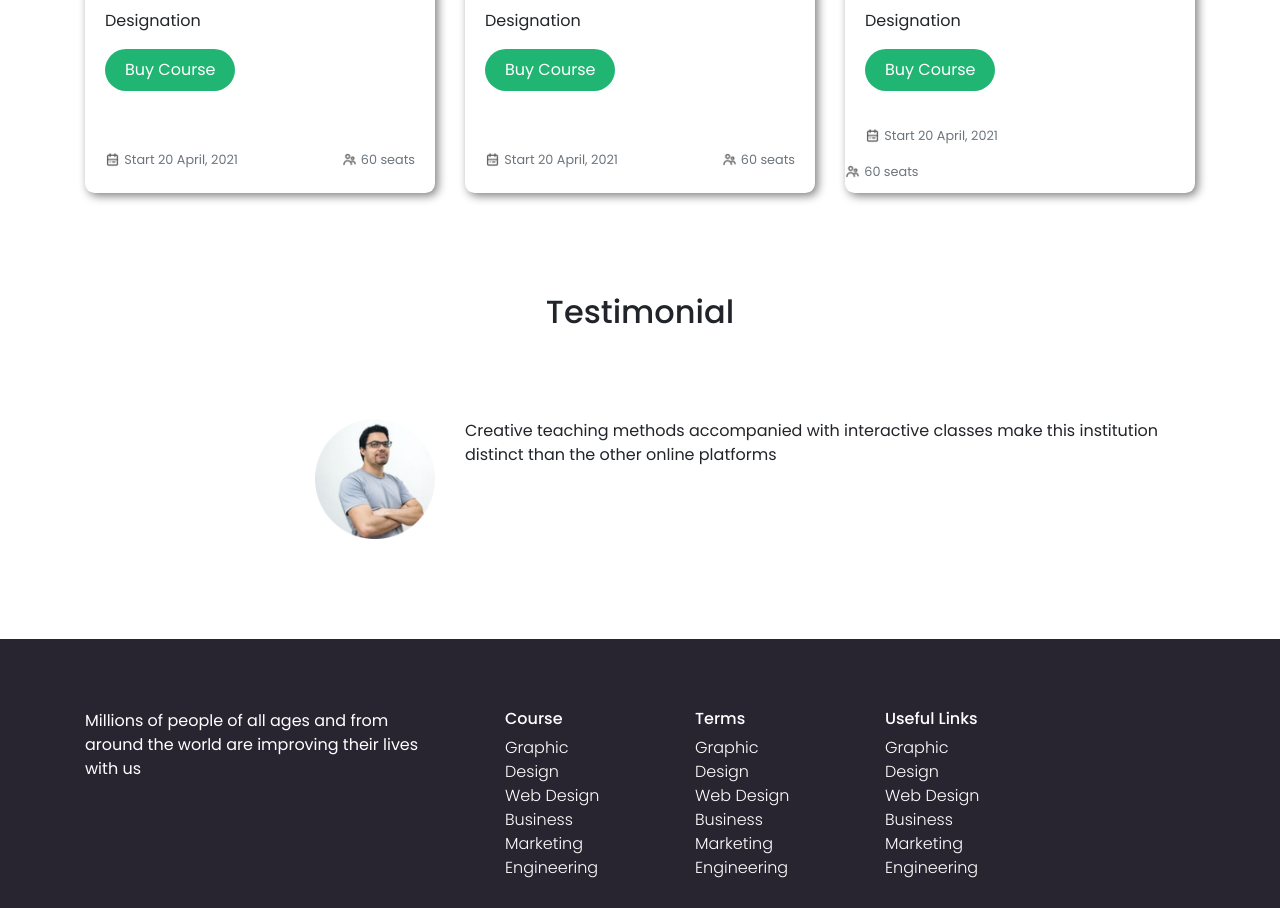
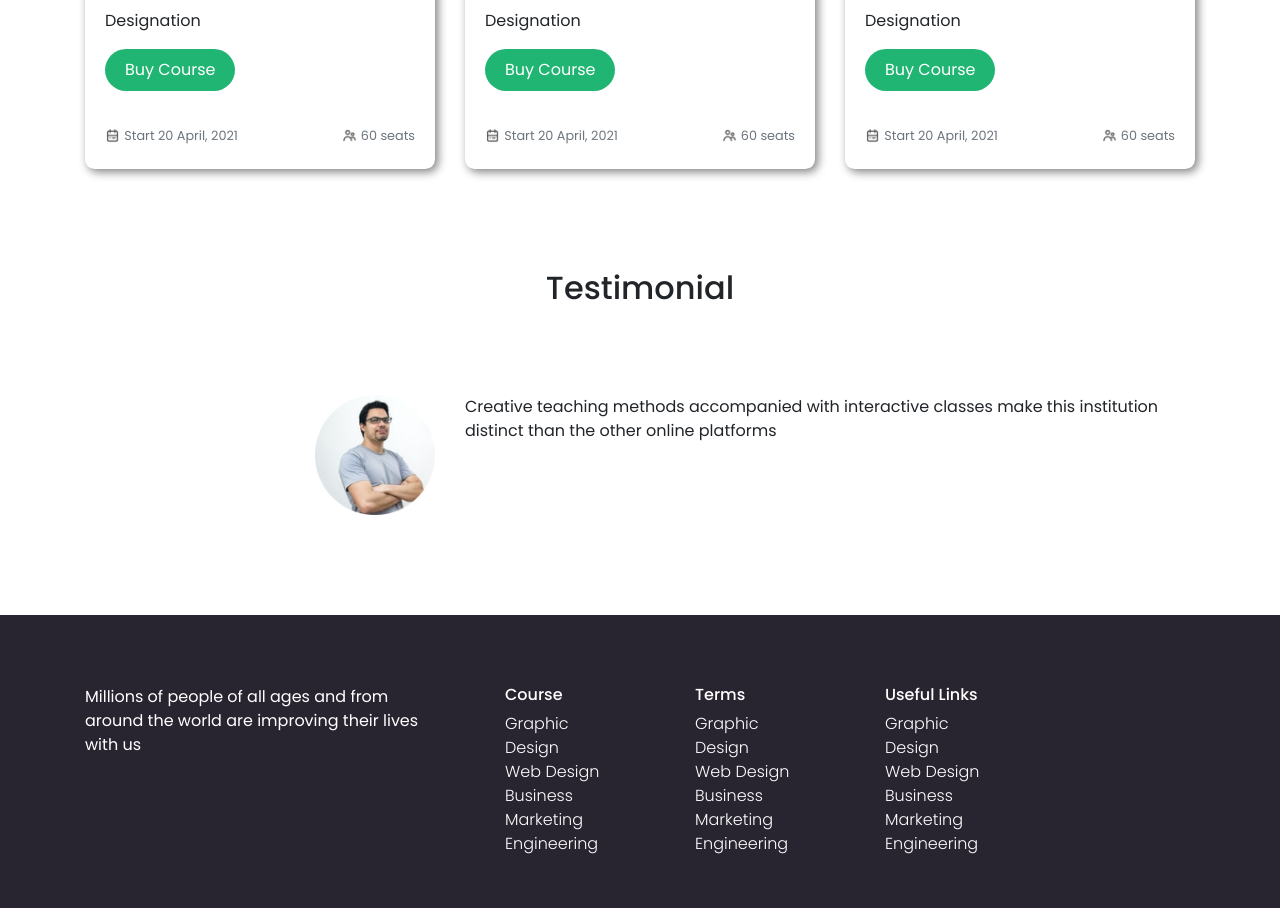
Before and after one commit to sakibabir/e-school, a plain HTML site: page index.html in a window 1280 px wide. Shown: the part 1352-2260 px from the top of the page. Drawn offline with nearby package versions, Linux system fonts and the light colour scheme.

Commit message:
ekdom full and final commit

```diff
--- a/index.html
+++ b/index.html
@@ -141,13 +141,15 @@
         <p class="card-text">Designation</p>
         <button class="commonbutton"> Buy Course</button>
       </div>
-      <div class="card-footer">
+      <div class="card-footer  d-inline-flex justify-content-between">
+        <div>
           <img width="15px" src="e-school-resources-master/ICON/calendar.png" alt="">
           <small class="text-muted">Start 20  April, 2021</small>
         </div>
         <div>
           <img width="15px" src="e-school-resources-master/ICON/people.png" alt="">
           <small class="text-muted">60 seats</small>
+        </div>
       </div>
     </div>
   </div>
```
Lines whose indentation alone changed are shown as unchanged.
